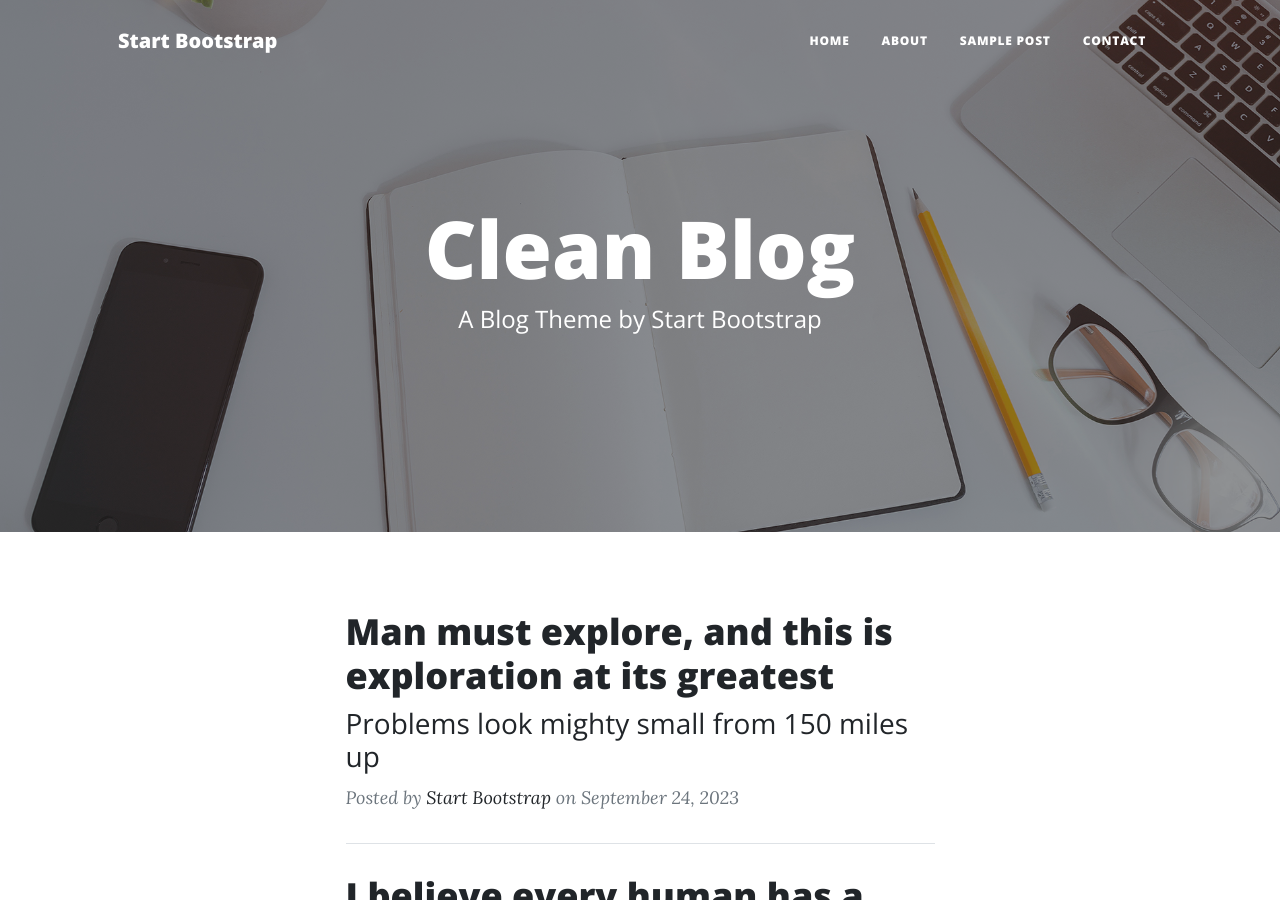
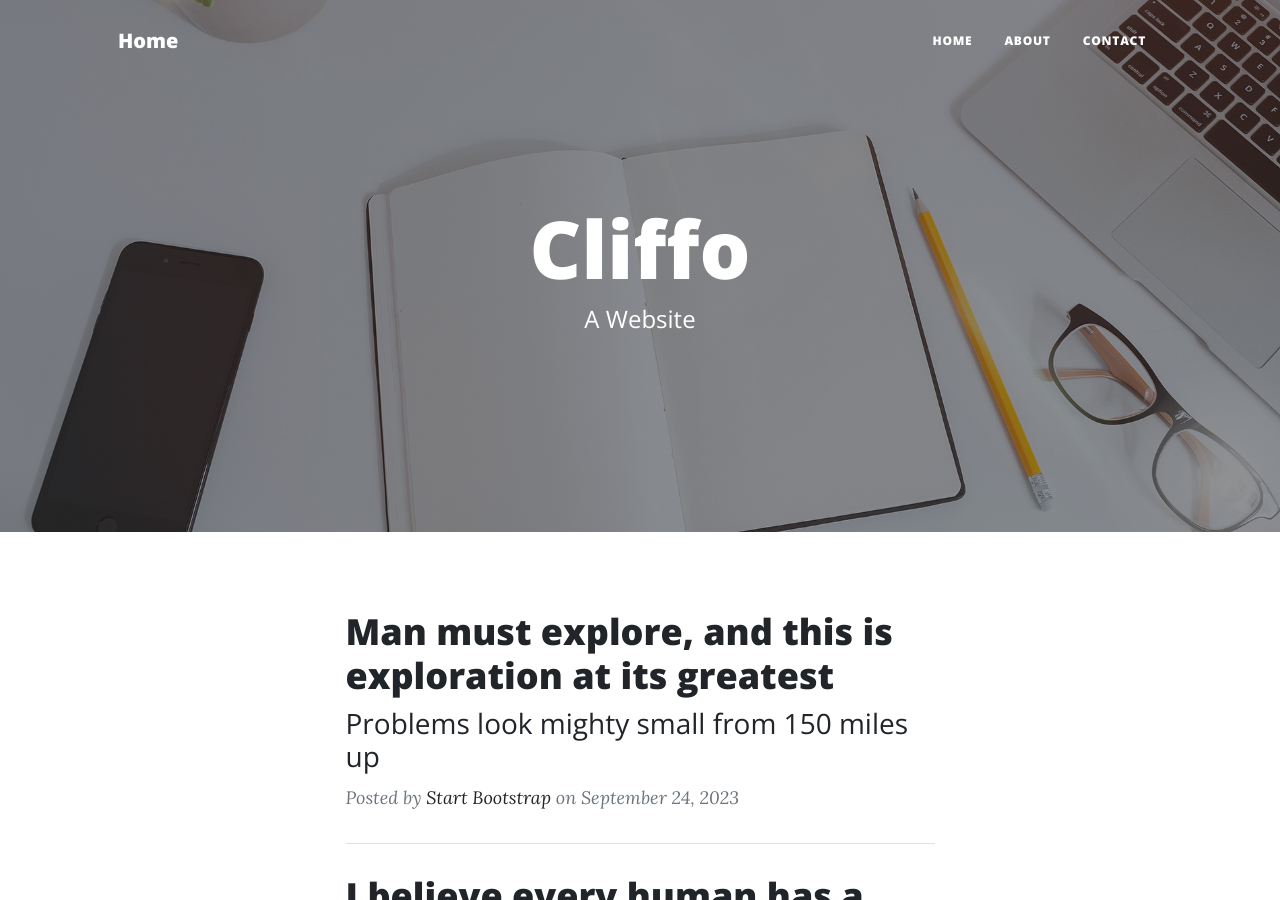
Before and after one commit to cliffwhitworth/cliffwhitworth.github.io, a Jekyll site: the page index.html, which Jekyll copies as it is, in a window 1280 px wide and 900 px high. Built offline with Jekyll 4.4.1, drawn with Linux system fonts in a browser that asks for light colours; nearby versions of some CDN libraries.

Commit message:
Update index.html

```diff
--- a/index.html
+++ b/index.html
@@ -5,7 +5,7 @@
         <meta name="viewport" content="width=device-width, initial-scale=1, shrink-to-fit=no" />
         <meta name="description" content="" />
         <meta name="author" content="" />
-        <title>Clean Blog - Start Bootstrap Theme</title>
+        <title>Cliffo</title>
         <link rel="icon" type="image/x-icon" href="favicon.ico" />
         <!-- Font Awesome icons (free version)-->
         <script src="https://use.fontawesome.com/releases/v6.3.0/js/all.js" crossorigin="anonymous"></script>
@@ -19,7 +19,7 @@
         <!-- Navigation-->
         <nav class="navbar navbar-expand-lg navbar-light" id="mainNav">
             <div class="container px-4 px-lg-5">
-                <a class="navbar-brand" href="index.html">Start Bootstrap</a>
+                <a class="navbar-brand" href="index.html">Home</a>
                 <button class="navbar-toggler" type="button" data-bs-toggle="collapse" data-bs-target="#navbarResponsive" aria-controls="navbarResponsive" aria-expanded="false" aria-label="Toggle navigation">
                     Menu
                     <i class="fas fa-bars"></i>
@@ -28,7 +28,7 @@
                     <ul class="navbar-nav ms-auto py-4 py-lg-0">
                         <li class="nav-item"><a class="nav-link px-lg-3 py-3 py-lg-4" href="index.html">Home</a></li>
                         <li class="nav-item"><a class="nav-link px-lg-3 py-3 py-lg-4" href="about.html">About</a></li>
-                        <li class="nav-item"><a class="nav-link px-lg-3 py-3 py-lg-4" href="post.html">Sample Post</a></li>
+<!--                         <li class="nav-item"><a class="nav-link px-lg-3 py-3 py-lg-4" href="post.html">Sample Post</a></li> -->
                         <li class="nav-item"><a class="nav-link px-lg-3 py-3 py-lg-4" href="contact.html">Contact</a></li>
                     </ul>
                 </div>
@@ -40,8 +40,8 @@
                 <div class="row gx-4 gx-lg-5 justify-content-center">
                     <div class="col-md-10 col-lg-8 col-xl-7">
                         <div class="site-heading">
-                            <h1>Clean Blog</h1>
-                            <span class="subheading">A Blog Theme by Start Bootstrap</span>
+                            <h1>Cliffo</h1>
+                            <span class="subheading">A Website</span>
                         </div>
                     </div>
                 </div>
```
